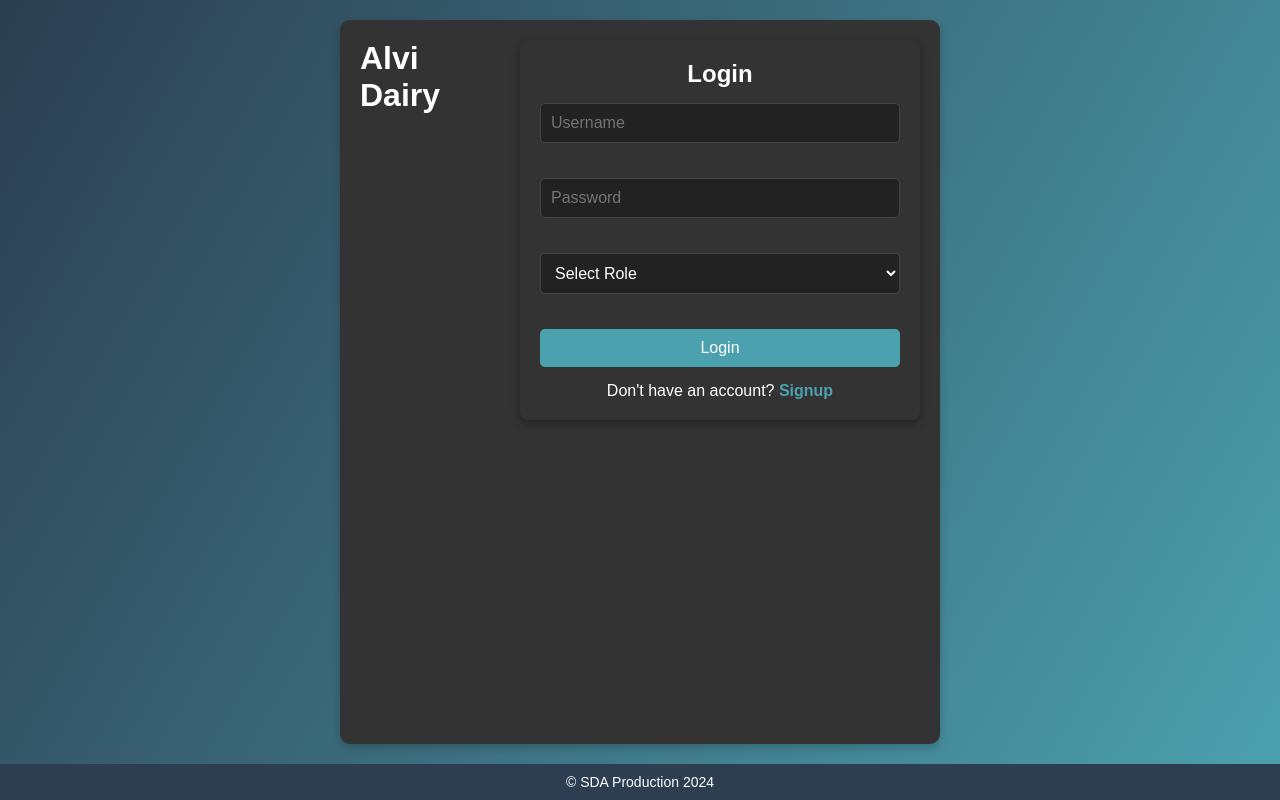
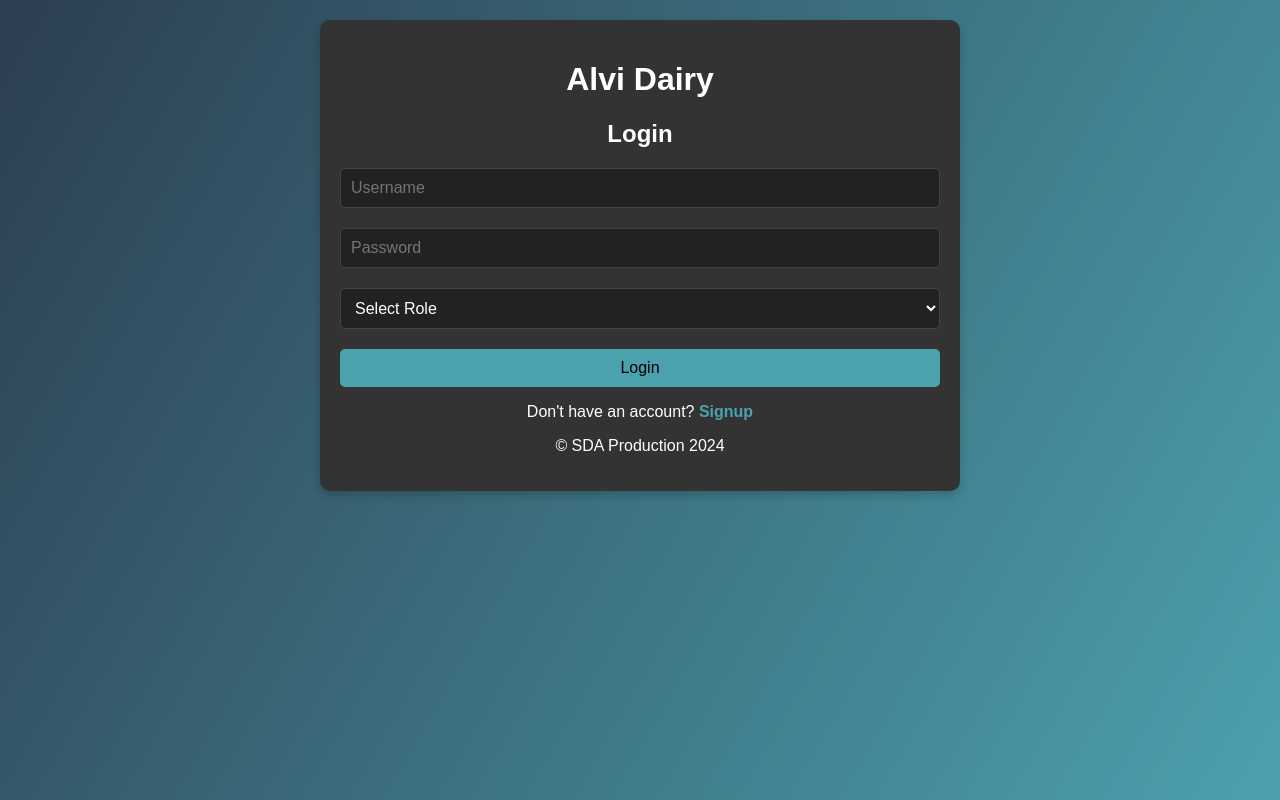
Before and after one commit to dani098765/Alvi-dairy, a plain HTML site: page index.html in a window 1280 px wide. Drawn offline with Linux system fonts and the light colour scheme.

Commit message:
index.html

```diff
--- a/index.html
+++ b/index.html
@@ -5,98 +5,6 @@
   <meta name="viewport" content="width=device-width, initial-scale=1.0">
   <title>Alvi Dairy</title>
   <link rel="stylesheet" href="styles.css">
-  <style>
-    /* General Reset */
-    * {
-      margin: 0;
-      padding: 0;
-      box-sizing: border-box;
-    }
-
-    body {
-      font-family: Arial, sans-serif;
-      display: flex;
-      flex-direction: column;
-      min-height: 100vh;
-    }
-
-    .container {
-      display: flex;
-      flex-direction: column;
-      justify-content: center;
-      align-items: center;
-      flex: 1;
-      padding: 20px;
-    }
-
-    h1 {
-      text-align: center;
-      margin-bottom: 20px;
-    }
-
-    .form {
-      width: 100%;
-      max-width: 400px;
-      background: #333;
-      color: white;
-      padding: 20px;
-      border-radius: 8px;
-      box-shadow: 0 4px 10px rgba(0, 0, 0, 0.3);
-    }
-
-    .form h2 {
-      margin-bottom: 15px;
-      text-align: center;
-    }
-
-    .form input, .form select, .form button {
-      width: 100%;
-      padding: 10px;
-      margin-bottom: 15px;
-      border: 1px solid #444;
-      border-radius: 5px;
-      font-size: 16px;
-      background: #222;
-      color: white;
-    }
-
-    .form button {
-      background: #4ca1af;
-      color: white;
-      border: none;
-      cursor: pointer;
-    }
-
-    .form button:hover {
-      background: #2c3e50;
-    }
-
-    footer {
-      text-align: center;
-      padding: 10px 0;
-      background: #2c3e50;
-      color: white;
-      font-size: 14px;
-    }
-
-    /* Media Queries for Responsive Design */
-    @media (min-width: 768px) {
-      .container {
-        flex-direction: row;
-        justify-content: space-between;
-        align-items: flex-start;
-      }
-
-      h1 {
-        text-align: left;
-        margin-right: 20px;
-      }
-
-      .form {
-        margin-left: auto;
-      }
-    }
-  </style>
 </head>
 <body>
 
@@ -119,13 +27,30 @@
         <button type="submit">Login</button>
       </form>
       <p>Don't have an account? <span id="show-signup">Signup</span></p>
+<p>&copy; SDA Production 2024</p>
+    </div>
+
+    <!-- Signup Form -->
+    <div class="form hidden" id="signup-form">
+      <h2>Signup</h2>
+      <form id="signup">
+        <input type="text" name="username" placeholder="Username" required />
+        <input type="email" name="email" placeholder="Email" required />
+        <input type="password" name="password" placeholder="Password" required />
+        <select name="role" id="signup-role" required>
+          <option value="" disabled selected>Select Role</option>
+          <option value="farm_manager">Farm Manager</option>
+          <option value="vet_doctor">Vet Doctor</option>
+          <option value="farm_owner">Farm Owner</option>
+        </select>
+        <button type="submit">Signup</button>
+      </form>
+      <p1>Already have an account? <span id="show-login">Login</span></p1>
+<p>&copy; SDA Production 2024</p>
     </div>
   </div>
 
-  <!-- Footer Section -->
-  <footer>
-    &copy; SDA Production 2024
-  </footer>
+
 
   <script src="app.js"></script>
 </body>
```
